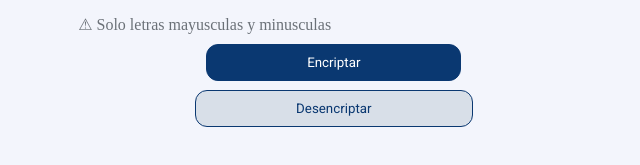
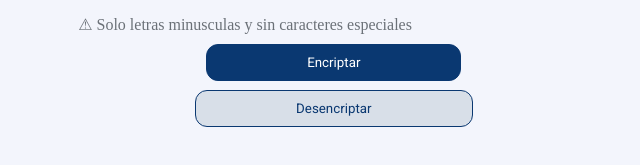
Before and after one commit to xOverlap/Encriptador, a plain HTML site: page index.html in a window 1280 px wide. Shown: the part 535-700 px from the top of the page, 174-814 px from the left. Drawn offline with Linux system fonts and the light colour scheme.

Commit message:
Fix error in the "warn"

```diff
--- a/index.html
+++ b/index.html
@@ -28,7 +28,7 @@
 
 
             <div class="warn">
-                <p class="warn-char">&#9888 Solo letras mayusculas y minusculas</p>
+                <p class="warn-char">&#9888 Solo letras minusculas y sin caracteres especiales</p>
             </div>
 
 
```
